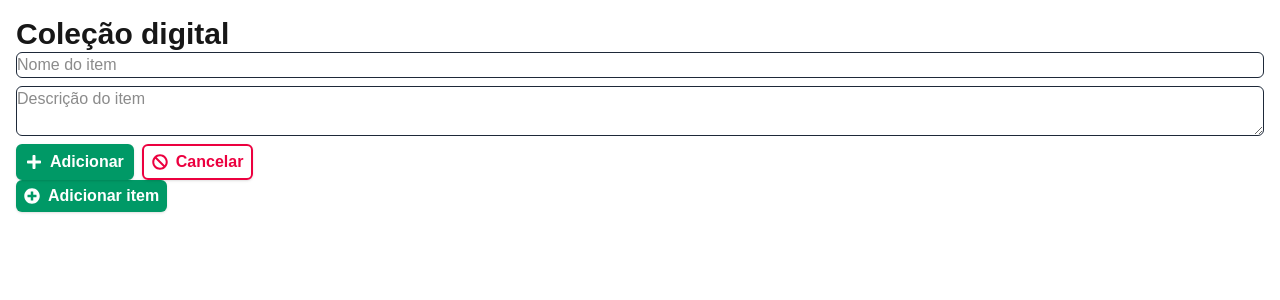
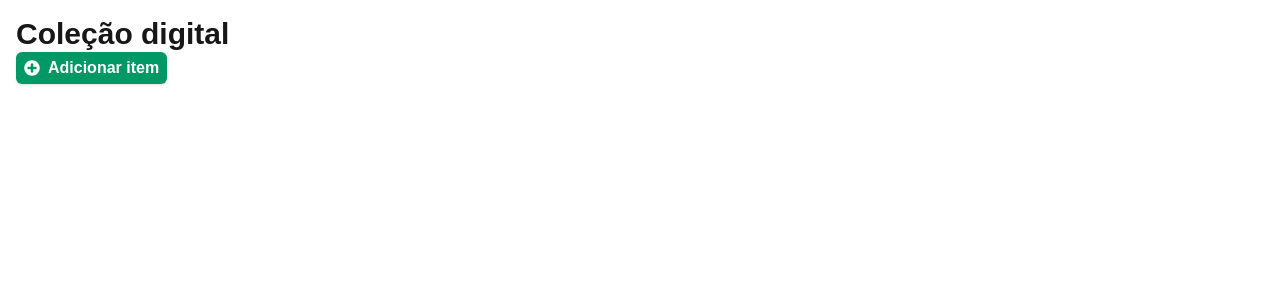
Before and after one commit to gab-souza-martins/digital-collection, a Next.js app: page / in a window 1280 px wide. Shown: the top 300 px of the page. Built offline with nearby package versions, Linux system fonts and the light colour scheme.

Commit message:
AddForm.tsx agora aparece como um tipo de lightbox

```diff
--- a/src/app/Components/AddForm.tsx
+++ b/src/app/Components/AddForm.tsx
@@ -4,9 +4,10 @@ import { FaPlus, FaBan } from "react-icons/fa";
 
 interface AddFormProps {
    onAdd: (title: string, description: string) => void;
+   closeForm: () => void;
 }
 
-const AddForm: React.FC<AddFormProps> = ({ onAdd }) => {
+const AddForm: React.FC<AddFormProps> = ({ onAdd, closeForm }) => {
    const [itemName, setItemName] = React.useState("");
    const [itemDescription, setItemDescription] = React.useState("");
    const [error, setError] = React.useState(false);
@@ -27,13 +28,12 @@ const AddForm: React.FC<AddFormProps> = ({ onAdd }) => {
 
    const handleCancel = (e: React.MouseEvent<HTMLButtonElement>) => {
       e.preventDefault();
-      setItemName("");
-      setItemDescription("");
-      setError(false);
+      closeForm();
    };
 
    return (
-      <div>
+      <div className="w-screen h-screen fixed top-0 left-0 bg-neutral-950/50 flex justify-center items-center z-10">
+         <div className="bg-white border-1 border-gray-600 p-6 rounded-lg shadow-lg w-70 sm:w-96">
             <form className="flex flex-col gap-2">
                <input
                   onChange={(e) => setItemName(e.target.value)}
@@ -67,7 +67,6 @@ const AddForm: React.FC<AddFormProps> = ({ onAdd }) => {
                      <FaPlus />
                      <span className="font-semibold">Adicionar</span>
                   </button>
-
                   <button
                      onClick={handleCancel}
                      type="submit"
@@ -81,6 +80,7 @@ const AddForm: React.FC<AddFormProps> = ({ onAdd }) => {
                </div>
             </form>
          </div>
+      </div>
    );
 };
 
--- a/src/app/Components/OpenAddFormBtn.tsx
+++ b/src/app/Components/OpenAddFormBtn.tsx
@@ -3,14 +3,14 @@ import React from "react";
 import { FaPlusCircle } from "react-icons/fa";
 
 interface OpenAddFormBtnProps {
-   onAdd: (title: string) => void;
+   openForm: () => void;
 }
 
-const OpenAddFormBtn = () => {
+const OpenAddFormBtn: React.FC<OpenAddFormBtnProps> = (openForm) => {
    return (
       <div>
          <button
-            // onClick={handleSubmit}
+            onClick={openForm.openForm}
             type="submit"
             className="cursor-pointer rounded-md flex items-center gap-2 py-1 px-2 text-white bg-emerald-600 shadow-sm
              hover:bg-emerald-700 hover:shadow-xl transition duration-75 ease-in-out
--- a/src/app/page.tsx
+++ b/src/app/page.tsx
@@ -11,7 +11,6 @@ interface Item {
 
 export default function Home() {
    const [items, setItems] = React.useState<Item[]>([]);
-
    const handleAddItem = (title: string, description: string) => {
       setItems((prev) => [...prev, { title, description }]);
    };
@@ -21,13 +20,23 @@ export default function Home() {
       });
    };
 
+   const [isAddFormOpen, setIsAddFormOpen] = React.useState<boolean>(false);
+   const handleOpenAddForm = () => {
+      setIsAddFormOpen(true);
+   };
+   const handleCloseAddForm = () => {
+      setIsAddFormOpen(false);
+   };
+
    return (
       <div className="p-4">
          <h1 className="text-3xl font-bold">Coleção digital</h1>
 
-         <AddForm onAdd={handleAddItem} />
+         {isAddFormOpen && (
+            <AddForm onAdd={handleAddItem} closeForm={handleCloseAddForm} />
+         )}
 
-         <OpenAddFormBtn />
+         <OpenAddFormBtn openForm={handleOpenAddForm} />
          <br />
 
          <div className="grid grid-cols-1 sm:grid-cols-2 lg:grid-cols-3 xl:grid-cols-4 gap-4 justify-items-center">
```
Lines whose indentation alone changed are shown as unchanged.
